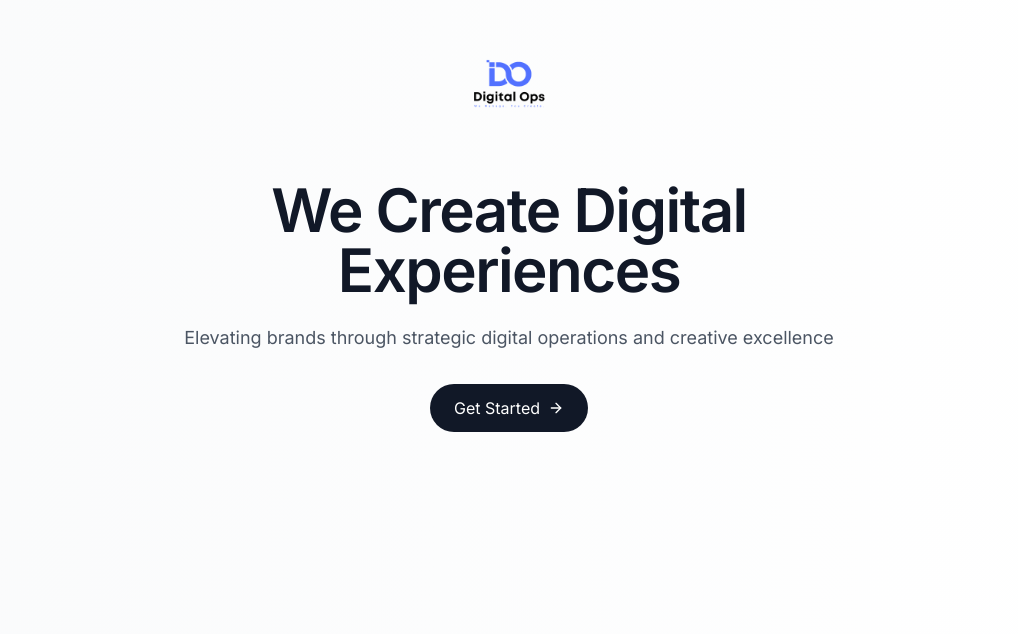
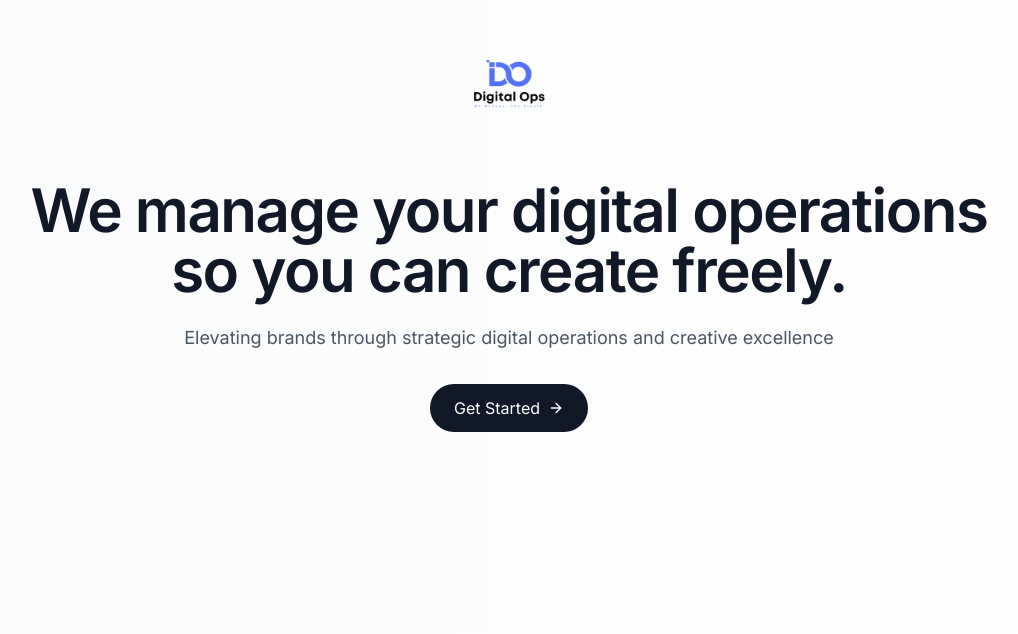
Before and after one commit to AnahiOchoab/cleanlight-operations, a React (Vite) app: page / in a window 1280 px wide. Shown: the part 166-800 px from the top of the page, without its empty margins (131-1149 px from the left). Built offline with nearby package versions, Linux system fonts and the light colour scheme.

Commit message:
Update hero section title
Update the title in the hero section of the website's homepage.

```diff
--- a/src/pages/Index.tsx
+++ b/src/pages/Index.tsx
@@ -1,3 +1,4 @@
+
 import { ArrowRight, Users, Music, User, TrendingUp, Palette, Phone, Mail, Instagram } from "lucide-react";
 import { motion } from "framer-motion";
 
@@ -61,8 +62,8 @@ const Index = () => {
             transition={{ duration: 0.5, delay: 0.2 }}
             className="text-5xl md:text-6xl font-semibold mb-6 tracking-tight text-gray-900"
           >
-            We Create Digital
-            <br /> Experiences
+            We manage your digital operations
+            <br /> so you can create freely.
           </motion.h1>
           <motion.p
             initial={{ opacity: 0, y: 20 }}
```
